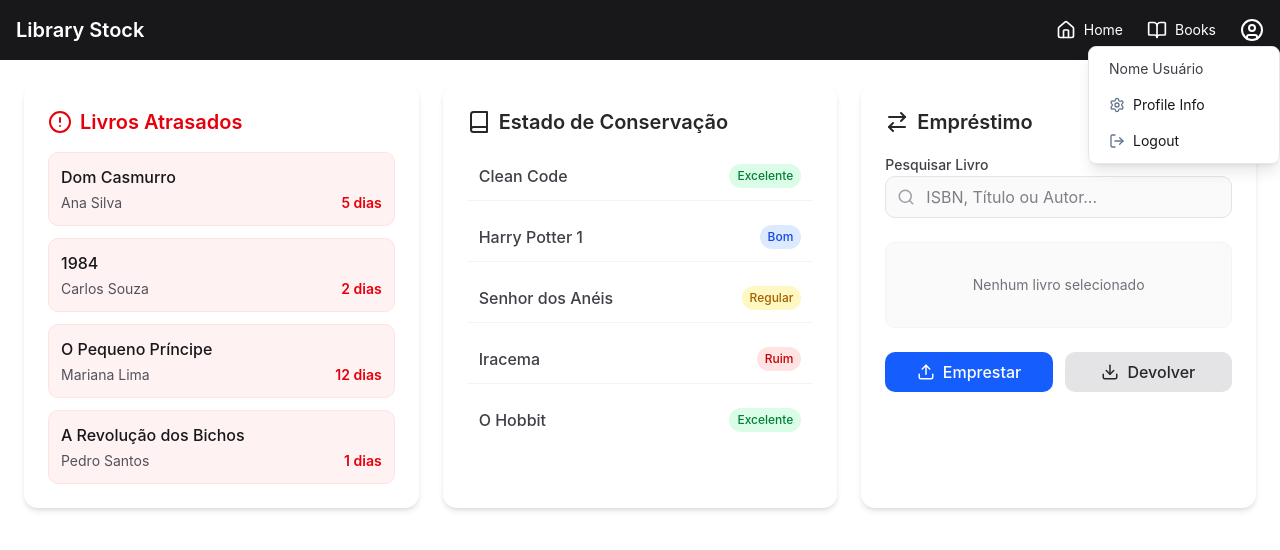
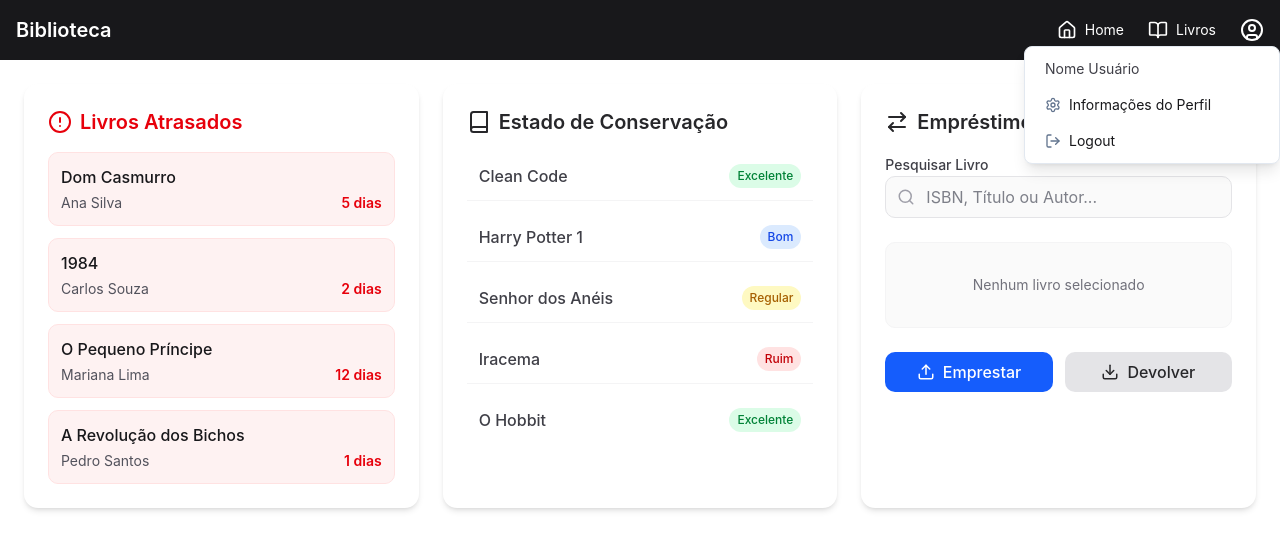
Before and after one commit to tiagostmg/frontend-library-stock, a Next.js app: page /home in a window 1280 px wide. Both pictures are taken after a click on the button 1252 px from the left and 30 px from the top of the page. Shown: the top 550 px of the page. Built offline with nearby package versions, Linux system fonts and the light colour scheme.

Commit message:
feat: translate UI elements to Portuguese and adjust dropdown menu width.

```diff
--- a/app/(app)/layout.tsx
+++ b/app/(app)/layout.tsx
@@ -23,7 +23,7 @@ export default function AppLayout({ children }: { children: React.ReactNode }) {
 
       {/* HEADER */}
       <header className="bg-zinc-900 text-white p-4 flex items-center justify-between">
-        <Link href="/home" className="text-xl font-semibold hover:text-zinc-300">Library Stock</Link>
+        <Link href="/home" className="text-xl font-semibold hover:text-zinc-300">Biblioteca</Link>
 
         {/* NAVBAR */}
         <nav className="flex gap-6 text-sm">
@@ -35,7 +35,7 @@ export default function AppLayout({ children }: { children: React.ReactNode }) {
 
           <Link href="/books" className="hover:text-zinc-300 flex gap-2 items-center">
             <BookOpen className="w-5 h-5" />
-            Books
+            Livros
           </Link>
 
           <DropdownMenu>
@@ -44,14 +44,14 @@ export default function AppLayout({ children }: { children: React.ReactNode }) {
                 <UserCircle className="w-6 h-6" />
               </button>
             </DropdownMenuTrigger>
-            <DropdownMenuContent className="w-48 bg-white text-zinc-900 rounded-md shadow-lg py-1 z-10">
+            <DropdownMenuContent className="w-64 bg-white text-zinc-900 rounded-md shadow-lg py-1 z-10">
               <div className="block w-full text-left px-4 py-2 text-sm text-zinc-700">
                 {auth?.user?.name || "Nome Usuário"}
               </div>
               <DropdownMenuItem asChild>
                 <Link href="/profile" className="flex items-center gap-2 px-4 py-2 text-sm hover:bg-zinc-100 cursor-pointer">
                   <Settings className="w-4 h-4" />
-                  Profile Info
+                  Informações do Perfil
                 </Link>
               </DropdownMenuItem>
               <DropdownMenuItem onClick={handleLogout} className="flex items-center gap-2 w-full text-left px-4 py-2 text-sm hover:bg-zinc-100 cursor-pointer">
```
